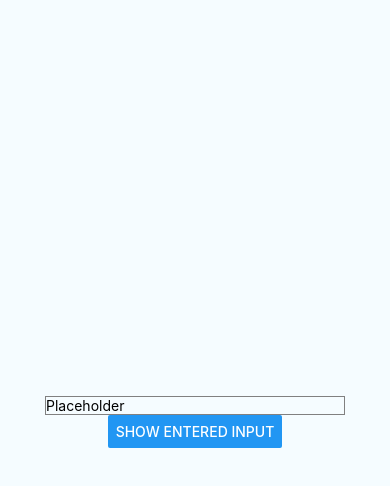
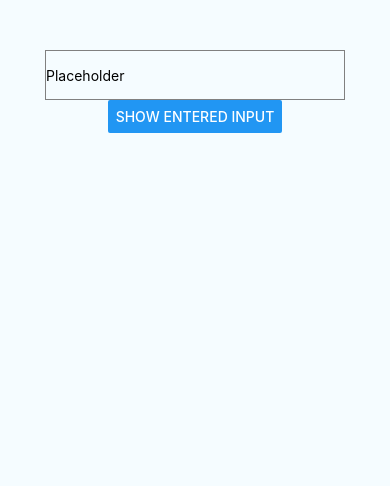
Before and after one commit to ITechRoof/ReactNativeDemo, a React Native app: screen / in a window 390 px wide. Shown: the top 486 px of the page. Built offline with nearby package versions, Linux system fonts and the light colour scheme.

Commit message:
Styling fix

```diff
--- a/App.js
+++ b/App.js
@@ -36,7 +36,7 @@ export default class App extends Component {
     return (
       <View style={styles.container}>
         <TextInput
-          style={{width: 300, borderColor: "gray", borderWidth: 1}}
+          style={{width: 300, borderColor: "gray", borderWidth: 1, height: 50}}
           value={this.state.inputValue}
           placeholder='Placeholder'
           onChangeText={this.onChangeHandler}/>
@@ -49,18 +49,9 @@ export default class App extends Component {
 const styles = StyleSheet.create({
   container: {
     flex: 1,
-    justifyContent: 'center',
+    justifyContent: 'flex-start',
+    padding:50,
     alignItems: 'center',
     backgroundColor: '#F5FCFF',
-  },
-  welcome: {
-    fontSize: 20,
-    textAlign: 'center',
-    margin: 10,
-  },
-  instructions: {
-    textAlign: 'center',
-    color: '#333333',
-    marginBottom: 5,
-  },
+  }
 });
```
